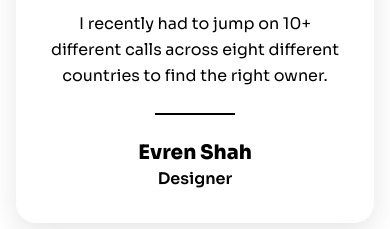
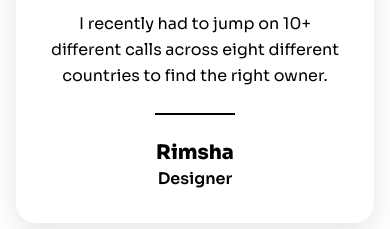
Before and after one commit to muhmmadzeeshanabid-gif/personal-protfolio, a React (Vite) app: page / in a window 390 px wide. Shown: the part 6480-6709 px from the top of the page. Built offline with nearby package versions, Linux system fonts and the light colour scheme; a web font is replaced by a local one.

Commit message:
Updated Projects section and added mobile-only image click feature

```diff
--- a/src/components/Testimonials.jsx
+++ b/src/components/Testimonials.jsx
@@ -19,7 +19,7 @@ const testimonials = [
     },
     {
         id: 3,
-        name: "Evren Shah",
+        name: "Rimsha",
         role: "Designer",
         content:
             "I recently had to jump on 10+ different calls across eight different countries to find the right owner.",
```
